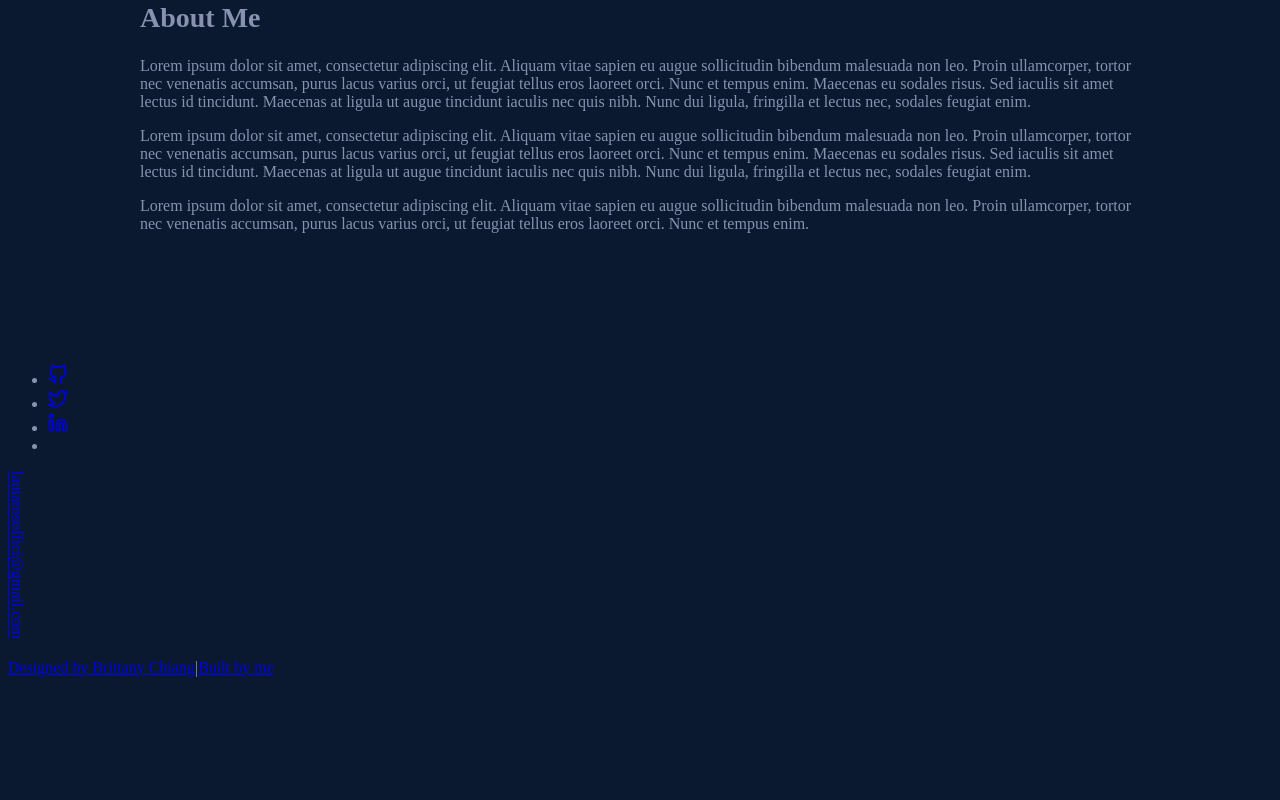
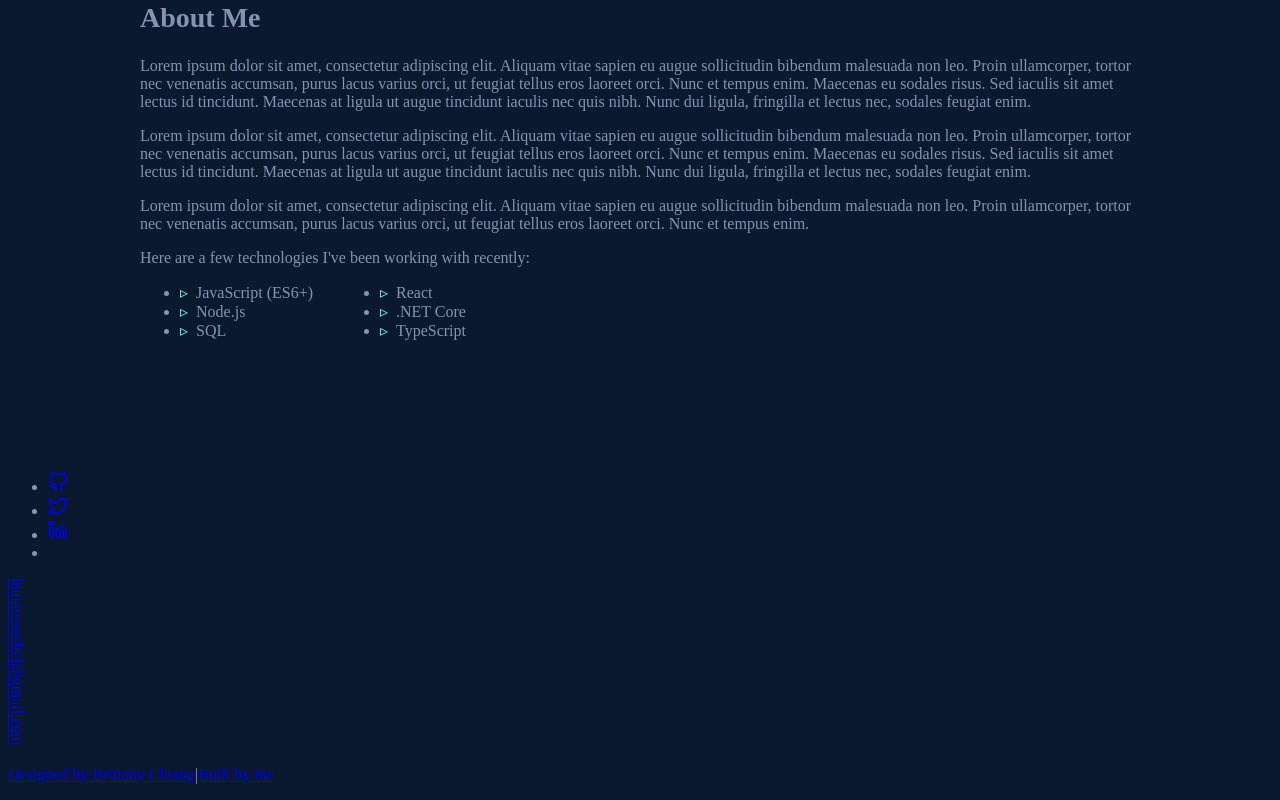
Before and after one commit to lausoffici/portfolio, a Next.js app: page / in a window 1280 px wide. Shown: the part 1031-1831 px from the top of the page. Before the commit the page ends 1724 px from the top, so only its background shows below. Built offline with nearby package versions, Linux system fonts and the light colour scheme.

Commit message:
skills list

```diff
--- a/sections/About.jsx
+++ b/sections/About.jsx
@@ -1,3 +1,12 @@
+const skills = [
+  'JavaScript (ES6+)',
+  'React',
+  'Node.js',
+  '.NET Core',
+  'SQL',
+  'TypeScript',
+]
+
 const About = () => {
   return (
     <section id="about" className="max-w-[900px]">
@@ -31,6 +40,14 @@ const About = () => {
           ullamcorper, tortor nec venenatis accumsan, purus lacus varius orci,
           ut feugiat tellus eros laoreet orci. Nunc et tempus enim.
         </p>
+        <p>Here are a few technologies I&#39;ve been working with recently:</p>
+        <ul className="skills-list font-mono text-sm mt-6">
+          {skills.map((skillName) => (
+            <li className="mb-2" key={skillName}>
+              {skillName}
+            </li>
+          ))}
+        </ul>
       </div>
     </section>
   )
--- a/styles.css
+++ b/styles.css
@@ -30,3 +30,14 @@ ol li a::before {
 .hover-green {
   @apply hover:text-green transition-all duration-300 ease-in-out;
 }
+
+ul.skills-list {
+  display: grid;
+  grid-template-columns: repeat(2, minmax(140px, 200px));
+  overflow: hidden;
+}
+
+ul.skills-list li::before {
+  @apply text-green mr-2;
+  content: '▹';
+}
```
